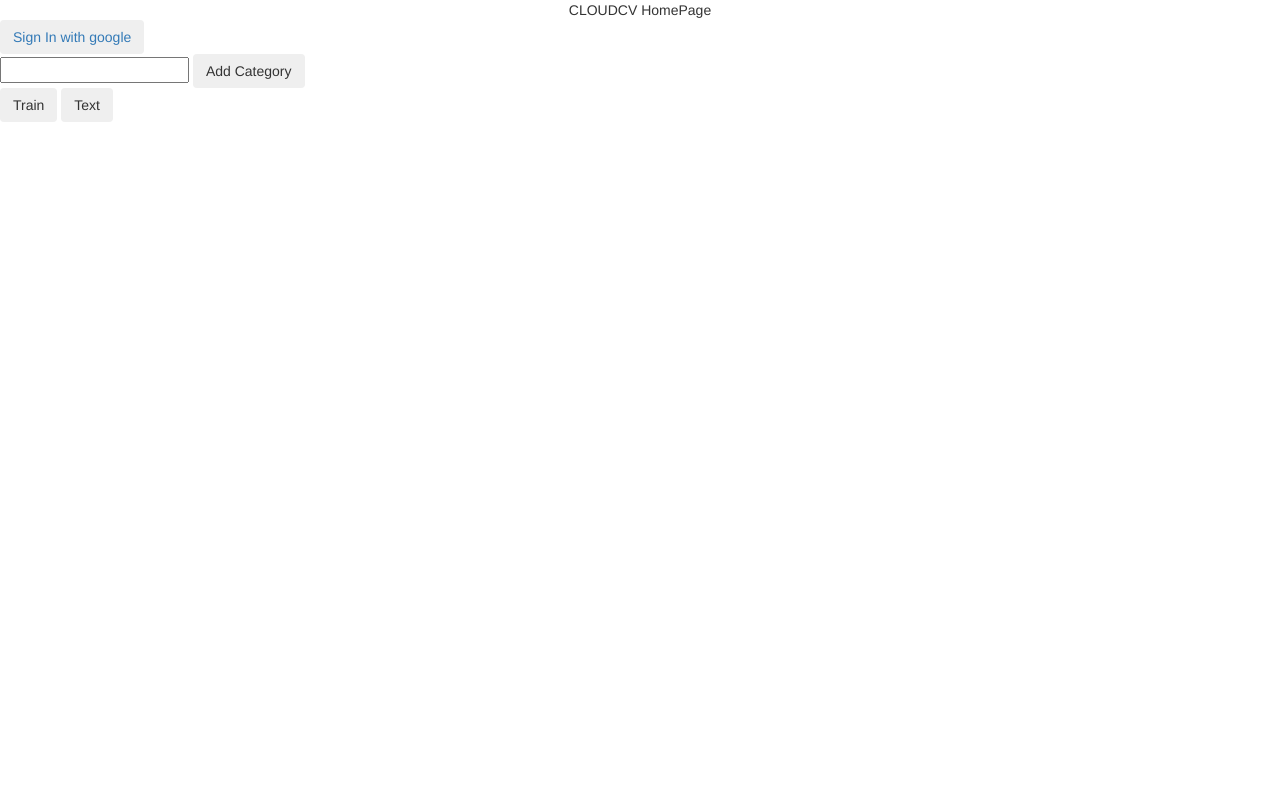
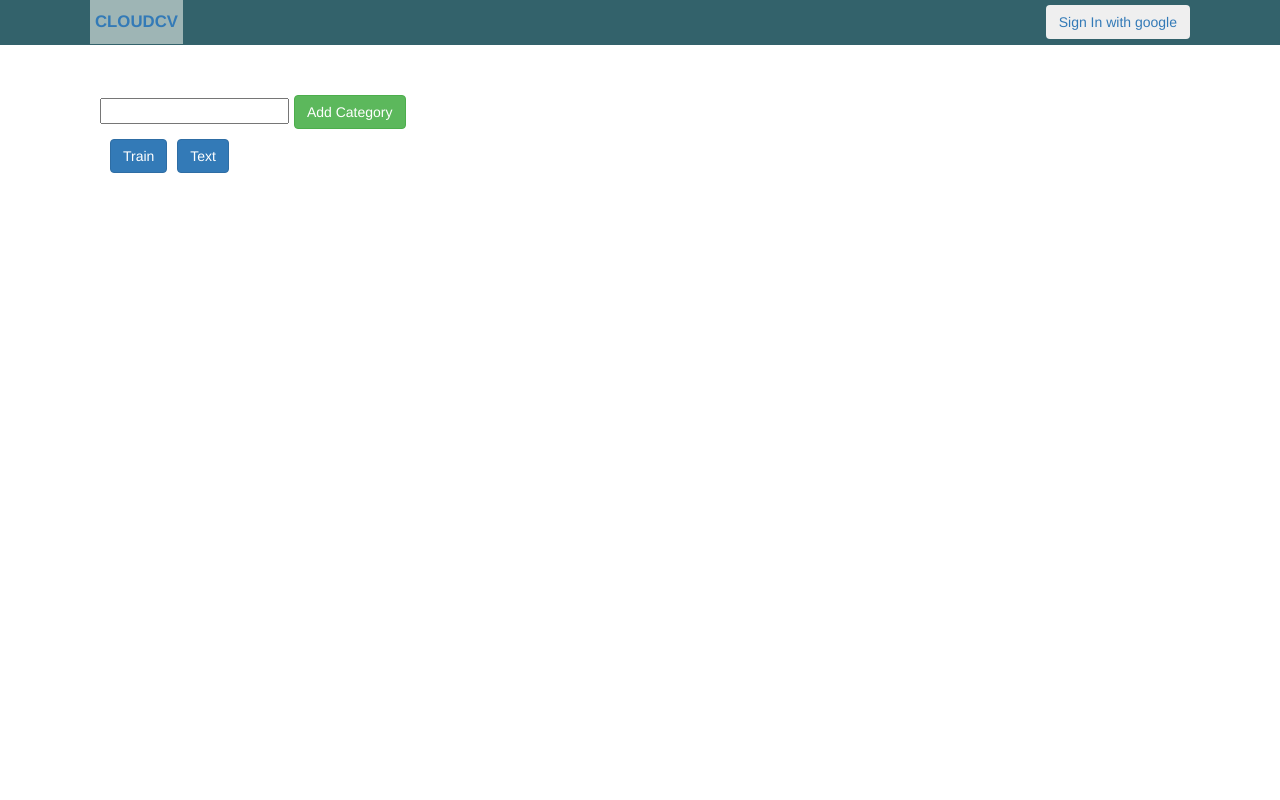
Before and after one commit to sreeram-boyapati/pvc_task, a Django app: page / in a window 1280 px wide. Run offline with Django 3.2, Linux system fonts and the light colour scheme; some libraries are stand-ins or nearby versions.

Commit message:
add basic css

```diff
--- a/static_media/base/base.css
+++ b/static_media/base/base.css
@@ -1,11 +1,50 @@
 #main-header {
-    background: #fff;
+    background: #33626B;
+    width: 100%;
+    position: relative;
+    height: 45px;
+}
 
+body {
+    font-size: 10px;
+    font-family: 'Open Sans',sans-serif;
+    margin: 0;
+    word-spacing: 1px;
+    position: absolute;
+    top: 0;
+    left: 0;
+    right: 0;
+    bottom: 0;
+    -webkit-font-smoothing: antialiased;
+}
+
+.navigation {
+    display: block;
+    max-width: 1100px;
+    margin: 0px auto;
+}
+
+.nav-bar {
+    padding-top: 5px;
+    position: relative;
+    right: 0;
+    float: right;
+    display: block;
+    margin: 0px;
 }
 
 #header-title{
-    font-weight: 3em;
-    text-align: center;
+    position: relative;
+    float: left;
+    padding: 10px 5px;
+    text-decoration: none;
+    font-weight: 800;
+    font-size: larger;
+    background: rgb(158, 181, 181);
+}
+
+.clear {
+    clear: both;
 }
 
 .photo-frame {
@@ -15,6 +54,13 @@
 }
 .clear {
     clear: both
+}
+
+.main-page {
+    position: relative;
+    display: block;
+    margin-top: 50px;
+    margin-left: 100px;
 }
 #images-container {
     margin-top: 10px;
--- /dev/null
+++ b/static_media/homepage/homepage.css
@@ -0,0 +1,15 @@
+#caffe-options {
+    position: relative;
+    margin-top: 10px;
+}
+#test-caffe-model {
+    margin-left: 5px;
+}
+
+#train-caffe-model {
+    margin-left: 10px;
+}
+
+#images-container {
+    position: relative;
+}
--- a/templates/base1.html
+++ b/templates/base1.html
@@ -12,15 +12,19 @@
     <body>
         <!-- HEADER -->
         <div id="main-header" class="page-borders">
+            <div class="navigation">
                 <div id="header-title">
-                CLOUDCV HomePage
+                    <a href="/">
+                    CLOUDCV
+                    </a>
                 </div><!-- header_title -->
+                <div class="nav-bar">
                 {% if not user.is_authenticated %}
                     {% load socialaccount %}
                     {% load socialaccount_tags %}
                     <div id="sign-in">
                         <a href='{% provider_login_url "google" method="oauth2" next="/" %}'>
-                    <button class="btn btn-large btn-grey signup-original">
+                        <button class="btn btn-large btn-red signup-original">
                             Sign In with google
                         </button>
                         </a>
@@ -35,6 +39,10 @@
                     </div>
                 {% endif %}
                 </div>
+            </div>
+        </div>
+        <div class="clear">
+        </div>
         {% block page %}
         {% endblock %}
         <!-- FOOTER -->
--- a/templates/homepage.html
+++ b/templates/homepage.html
@@ -1,20 +1,23 @@
 {% extends 'base1.html' %}
 
 {% block extra_css %}
+    <link href="{{ STATIC_URL }}homepage/homepage.css" rel="stylesheet" />
 {% endblock %}
 
 {% block page %}
+<div class="main-page">
     <div id="form-category-container">
         <input id="category-text" type="text"> </input>
-    <button class="btn btn-medium btn-blue" id="category-submit">Add Category</button>
+        <button class="btn btn-md btn-success" id="category-submit">Add Category</button>
         <div id="error-status"></div>
     </div>
     <div id="caffe-options">
-    <button class="btn btn-medium btn-blue" id="train-model">Train</button>
-    <button class="btn btn-medium btn-green" id="test-model">Text</button>
+        <button class="btn btn-md btn-primary" id="train-caffe-model">Train</button>
+        <button class="btn btn-md btn-primary" id="test-caffe-model">Text</button>
         <div id="caffe-test-results"></div>
     </div>
     <div id="images-container">
+    </div>
 </div>
 {% endblock %}
 {% block extra_js %}
```
Also changed, not shown: core/models.py (+4 -3 lines). Lines whose indentation alone changed are shown as unchanged.
